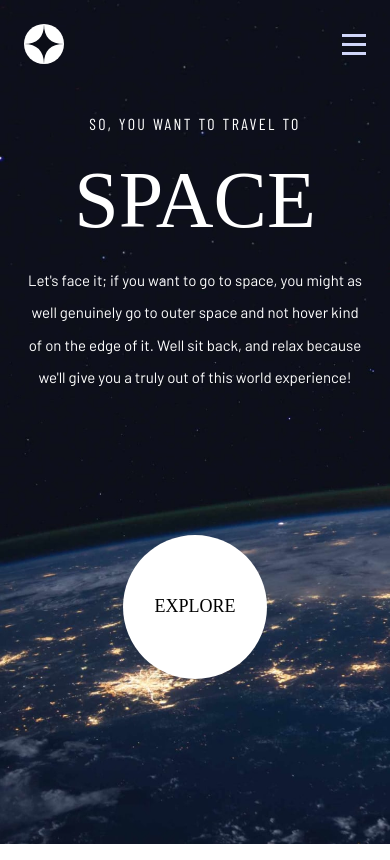
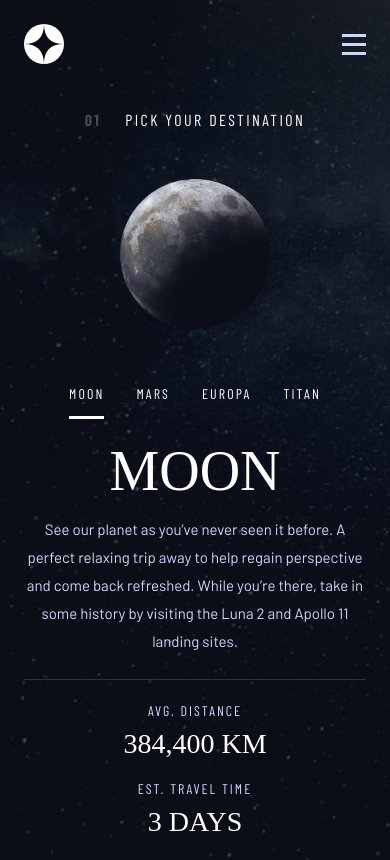
Before and after one commit to Andreasafent/spacetourism-frontendmentor-react, a React (Vite) app: page /destination in a window 390 px wide. Built offline with nearby package versions, Linux system fonts and the light colour scheme; a web font is replaced by a local one.

Commit message:
Destination page for mobile and tablet

```diff
--- a/src/components/Sidebar.jsx
+++ b/src/components/Sidebar.jsx
@@ -3,7 +3,7 @@ function Sidebar({ open, setOpen }) {
 		<div className={`sm:hidden text-white fixed h-full bg-white/3 backdrop-blur-[20px] w-[70%] right-0 top-0 z-50 flex flex-col gap-[48px] ps-[32px] transform transition-transform duration-300 ease-in-out ${open ? 'translate-x-0' : 'translate-x-full'}`}>
 			<div className="flex justify-end py-[32px] px-[24px]">
 				<button
-                    className="flex items-center"
+                    className="flex items-center cursor-pointer"
                     onClick={()=>setOpen(false)}
                 >
 					<img src="src\assets\shared\icon-close.svg" alt="" />
@@ -12,20 +12,20 @@ function Sidebar({ open, setOpen }) {
 			<div className="">
 				<nav className="">
 					<ul className="flex flex-col gap-[32px]">
-						<li className="flex gap-[12px] tracking-[2.7px] border-r-3">
+						<li className="flex gap-[12px] tracking-[2.7px] border-r-3 cursor-pointer">
 							<span className="font-secondary-bold">00</span>
 							<span className="font-secondary">HOME</span>
 
 						</li>
-						<li className="flex gap-[12px] tracking-[2.7px]">
+						<li className="flex gap-[12px] tracking-[2.7px] cursor-pointer">
 							<span className="font-secondary-bold">01</span>
 							<span className="font-secondary">DESTINATION</span>
 						</li>
-						<li className="flex gap-[12px] tracking-[2.7px]">
+						<li className="flex gap-[12px] tracking-[2.7px] cursor-pointer">
 							<span className="font-secondary-bold">02</span>
 							<span className="font-secondary">CREW</span>
 						</li>
-						<li className="flex gap-[12px] tracking-[2.7px]">
+						<li className="flex gap-[12px] tracking-[2.7px] cursor-pointer">
 							<span className="font-secondary-bold">03</span>
 							<span className="font-secondary">TECHNOLOGY</span>
 						</li>
--- a/src/layout/Header.jsx
+++ b/src/layout/Header.jsx
@@ -3,10 +3,6 @@ import Sidebar from "../components/Sidebar";
 
 function Header() {
 	const [open, setOpen] = useState(false);
-
-	useEffect(() => {
-		console.log(open);
-	}, [open]);
 
 	return (
 		<>
@@ -22,7 +18,7 @@ function Header() {
 
 				<div className="sm:w-full sm:h-[100%] sm:bg-[#181a26] max-w-[1024px] xl:bg-white/5 xl:backdrop-blur-[20px]">
 					<button
-						className="flex items-center"
+						className="flex items-center cursor-pointer"
 						onClick={() => setOpen(true)}
 					>
 						<img
--- a/src/layout/Layout.jsx
+++ b/src/layout/Layout.jsx
@@ -1,8 +1,38 @@
+import { useLocation } from "react-router-dom";
 import Header from "./Header";
 
 function Layout({ children }) {
+	const location = useLocation();
+
+	const backgroundImages = {
+		"/": {
+			mobile: "bg-[url(./assets/home/background-home-mobile.jpg)]",
+			tablet: "sm:bg-[url(./assets/home/background-home-tablet.jpg)]",
+			desktop: "xl:bg-[url(./assets/home/background-home-desktop.jpg)]",
+		},
+		"/destination": {
+			mobile: "bg-[url(./assets/destination/background-destination-mobile.jpg)]",
+			tablet: "sm:bg-[url(./assets/destination/background-destination-tablet.jpg)]",
+			desktop:"xl:bg-[url(./assets/destination/background-destination-desktop.jpg)]",
+		},
+		"/crew": {
+			mobile: "bg-[url(./assets/crew/background-crew-mobile.jpg)]",
+			tablet: "sm:bg-[url(./assets/crew/background-crew-tablet.jpg)]",
+			desktop: "xl:bg-[url(./assets/crew/background-crew-desktop.jpg)]",
+		},
+		"/technology": {
+			mobile: "bg-[url(./assets/technology/background-technology-mobile.jpg)]",
+			tablet: "sm:bg-[url(./assets/technology/background-technology-tablet.jpg)]",
+			desktop: "xl:bg-[url(./assets/technology/background-technology-desktop.jpg)]",
+		},
+	};
+
+	const currentBg = backgroundImages[location.pathname] || backgroundImages['/'];
+
+
+
 	return (
-		<div className="flex flex-col items-center min-h-screen bg-cover bg-center bg-[url(./assets/home/background-home-mobile.jpg)] sm:bg-[url(./assets/home/background-home-tablet.jpg)] xl:bg-[url(./assets/home/background-home-desktop.jpg)]">
+		<div className={`flex flex-col items-center min-h-screen bg-cover bg-center ${currentBg.mobile} ${currentBg.tablet} ${currentBg.desktop}`}>
 			<Header />
 			{children}
 		</div>
--- a/src/main.jsx
+++ b/src/main.jsx
@@ -3,11 +3,19 @@ import { createRoot } from "react-dom/client";
 import "./index.css";
 import Layout from "./layout/Layout.jsx";
 import Home from "./pages/Home.jsx";
+import { BrowserRouter, Route, Routes } from "react-router-dom";
+import Sidebar from "./components/Sidebar.jsx";
+import Destination from "./pages/Destination.jsx";
 
 createRoot(document.getElementById("root")).render(
 	<StrictMode>
-		<Layout>
-			<Home />
-		</Layout>
+		<BrowserRouter>
+			<Layout>
+				<Routes>
+					<Route path="/" element={<Home />}/>
+					<Route path="/destination" element={<Destination />}/>
+				</Routes>
+			</Layout>
+		</BrowserRouter>
 	</StrictMode>
 );
--- /dev/null
+++ b/src/pages/Destination.jsx
@@ -0,0 +1,87 @@
+function Destination() {
+	return (
+		<main className="w-full p-[24px] sm:p-[40px]">
+			<div className="flex flex-col gap-[32px]">
+
+				<div className="flex flex-col items-center gap-[24px]">
+					<div className="text-white flex items-center gap-[24px] sm:text-[20px] sm:self-start">
+						<span className="font-secondary-bold leading-none tracking-[2.4px] opacity-25">
+							01
+						</span>
+						<span className="font-secondary leading-none tracking-[2.4px]">
+							PICK YOUR DESTINATION
+						</span>
+					</div>
+					<div className="py-[26.5px] sm:py-[42px]">
+						<img
+							src="src\assets\destination\image-moon.png"
+							className="w-[150px] h-[150px] sm:w-[300px] sm:h-[300px]"
+						/>
+					</div>
+				</div>
+
+				<div className="flex flex-col sm:px-[87px]">
+
+					<div className="px-[40.5px]">
+						<ul className="flex justify-center gap-[32px]">
+							<li className="h-[32px] leading-none tracking-[2.1px] flex flex-col items-center relative border-b-3 border-white">
+								<span className="text-white font-secondary text-[14px] flex justify-center">
+									MOON
+								</span>
+							</li>
+							<li className="h-[32px] leading-none tracking-[2.1px] flex flex-col items-center relative">
+								<span className="text-white font-secondary text-[14px] flex justify-center">
+									MARS
+								</span>
+							</li>
+							<li className="h-[32px] leading-none tracking-[2.1px] flex flex-col items-center relative">
+								<span className="text-white font-secondary text-[14px] flex justify-center">
+									EUROPA
+								</span>
+							</li>
+							<li className="h-[32px] leading-none tracking-[2.1px] flex flex-col items-center relative">
+								<span className="text-white font-secondary text-[14px] flex justify-center">
+									TITAN
+								</span>
+							</li>
+						</ul>
+					</div>
+
+					<div className="flex justify-center mt-[24px]">
+						<h1 className="text-white font-title text-[56px] leading-none sm:text-[80px]">
+							MOON
+						</h1>
+					</div>
+
+					<div className="mt-[16px]">
+						<p className="font-primary text-[#D0D6F9] text-center text-[15px] leading-[28px] tracking-0 sm:text-base sm:leading-[28.8px]">
+							See our planet as you’ve never seen it before. A
+							perfect relaxing trip away to help regain
+							perspective and come back refreshed. While you’re
+							there, take in some history by visiting the Luna 2
+							and Apollo 11 landing sites.
+						</p>
+					</div>
+
+                    <div className="py-[24px] flex items-center">
+                        <span className=" w-full h-[1px] bg-white/15"></span>
+                    </div>
+
+                    <div className="flex flex-col gap-[24px] sm:flex-row sm:justify-around">
+                        <div className="flex flex-col items-center gap-[12px]">
+                            <div className="font-secondary text-[#D0D6F9] text-[14px] leading-none tracking-[2px]">AVG. DISTANCE</div>
+                            <div className="font-title text-white text-[28px] leading-none ">384,400 KM</div>
+                        </div>
+                        <div className="flex flex-col items-center gap-[12px]">
+                            <div className="font-secondary text-[#D0D6F9] text-[14px] leading-none tracking-[2px]">EST. TRAVEL TIME</div>
+                            <div className="font-title text-white text-[28px] leading-none">3 DAYS</div>
+                        </div>
+                    </div>
+				</div>
+			</div>
+
+		</main>
+	);
+}
+
+export default Destination;
--- a/src/pages/Home.jsx
+++ b/src/pages/Home.jsx
@@ -1,7 +1,7 @@
 function Home() {
 	return (
 		<>
-			<main className="p-[24px] flex-1 sm:py-[128px]  flex flex-col xl:px-[165px]">
+			<main className="p-[24px] flex-1 sm:py-[128px] flex flex-col xl:px-[165px]">
 				<div className="flex flex-col justify-between flex-1 sm:gap-[66px] sm:min-h-full sm:px-[88px] xl:flex-row xl:px-0 xl:items-end">
 					<div className="flex flex-col gap-[24px] items-center xl:items-start xl:w-[50%]">
 						<p className="text-white font-secondary text-base tracking-[2.4px] sm:text-[28px]">
@@ -18,13 +18,13 @@ function Home() {
 							experience!
 						</p>
 					</div>
-					<div className="flex items-center justify-center xl:justify-end flex-1 xl:w-[50%]">
-						<div className="bg-white w-[144px] h-[144px] rounded-full flex items-center justify-center sm:w-[272px] sm:h-[272px]">
-							<button
-								className="font-title text-[18px] sm:text-[32px]"
-							>
+					<div className="flex items-center justify-center xl:justify-end flex-1 xl:w-[50%] relative">
+
+						<div className="bg-white w-[144px] h-[144px] rounded-full flex items-center justify-center sm:w-[272px] sm:h-[272px] cursor-pointer relative z-10 group">
+							<button className="font-title text-[18px] sm:text-[32px] cursor-pointer">
 								EXPLORE
 							</button>
+							<div className="absolute top-1/2 left-1/2 -translate-x-1/2 -translate-y-1/2 rounded-full bg-white/10 scale-0 group-hover:scale-100 transition-transform duration-500 ease-in-out w-[272px] h-[272px] sm:w-[450px] sm:h-[450px] z-[-1]" />
 						</div>
 					</div>
 				</div>
```
